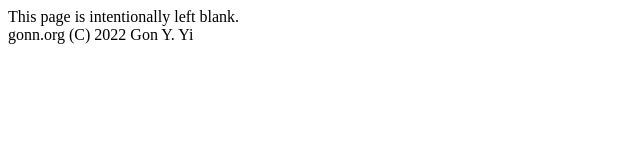
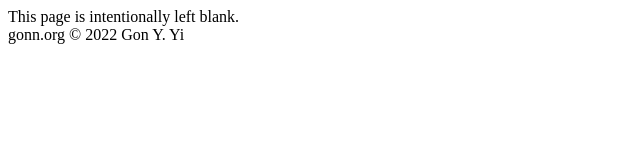
Before and after one commit to gonwww/org.gonn, a plain HTML site: page docs/index.html in a window 1280 px wide. Shown: the full height of the page, 0-640 px from the left. Drawn offline with Linux system fonts and the light colour scheme.

Commit message:
(c) to &copy;

```diff
--- a/docs/index.html
+++ b/docs/index.html
@@ -17,6 +17,6 @@
 </head>
 <body>
     <header>This page is intentionally left blank.</header>
-    <footer>gonn.org (C) 2022 Gon Y. Yi</footer>
+    <footer>gonn.org &copy; 2022 Gon Y. Yi</footer>
 </body>
 </html>
```
Also changed, not shown: docs/404.html (+1 -1 lines).
